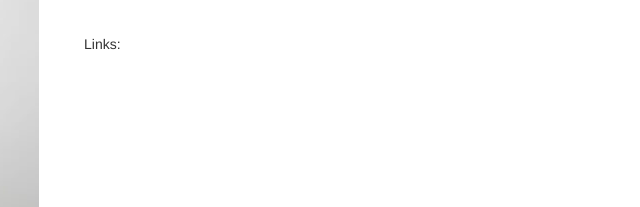
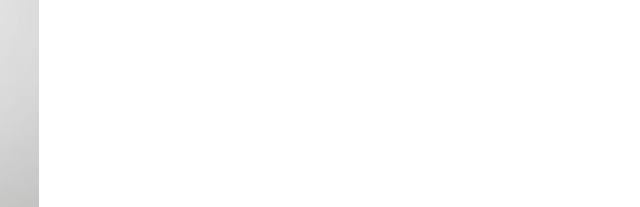
Before and after one commit to SethMuller9/SethMuller9.github.io, a plain HTML site: page index.html in a window 1280 px wide. Shown: the part 266-473 px from the top of the page, 556-1196 px from the left. Drawn offline with nearby package versions, Linux system fonts and the light colour scheme.

Commit message:
Update index.html

```diff
--- a/index.html
+++ b/index.html
@@ -116,9 +116,8 @@
        <div class='col-sm-6 col-xs-12'>
          <h2>Seth Muller</h2>
          <p>As a Web Developer I create intuitive, data-rich, and pixel-perfect web applications. With five years experience building web applications for digital marketing agencies I now seek clientwork at the intersection of good design, good development, and good business relationships. As a strategic problem solver and lightning fast learner, I am confident I can find the right development solutions for your needs...</p>
-        <br>
+        <br><br/>
          <p>
-            <h5>Links:</h5>
             <div class="tooltip">
               <a href="mailto:seth.muller1991@gmail.com">
                 <i style='color: #0A141E;' class="fas fa-envelope-square fa-3x"></i>
```
